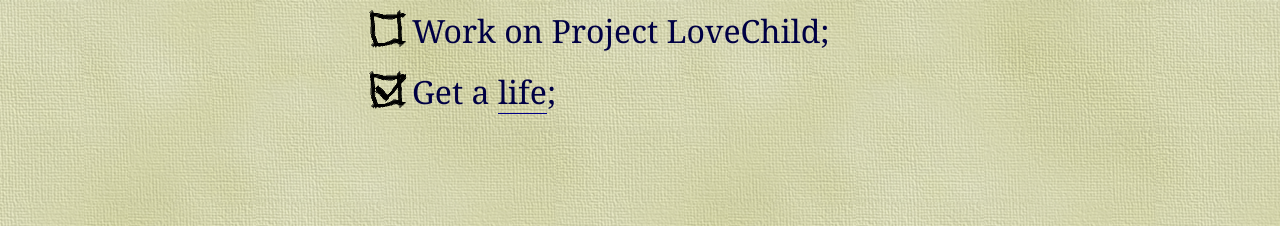
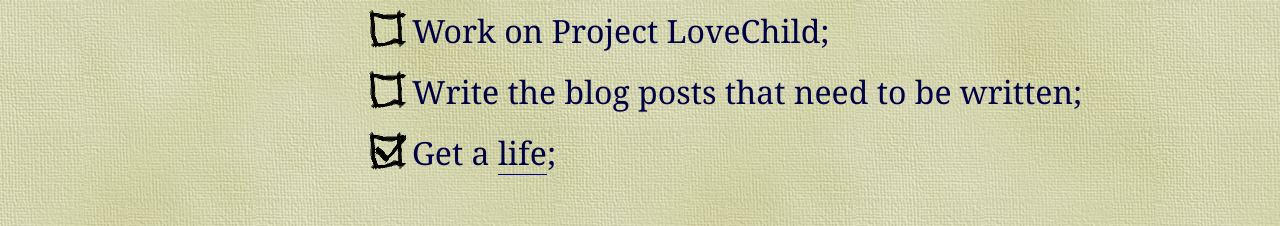
Before and after one commit to gvx/gvx.github.com, a plain HTML site: page todo.html in a window 1280 px wide. Shown: the part 726-952 px from the top of the page. Drawn offline with Linux system fonts and the light colour scheme.

Commit message:
Added another thing

```diff
--- a/todo.html
+++ b/todo.html
@@ -19,6 +19,7 @@
 			<li class="unfinished">Write <span lang="nl">Sigil: De Schutter</span>;</li>
 			<li class="unfinished">Contribute code to the <a href="http://love2d.org">LÖVE</a> core;</li>
 			<li class="unfinished">Work on Project LoveChild;</li>
+			<li class="unfinished">Write the blog posts that need to be written;</li>
 			<li class="finished">Get a <a href="http://en.wikipedia.org/wiki/Real_life">life</a>;</li>
 		</ul>
 		<footer>
```
